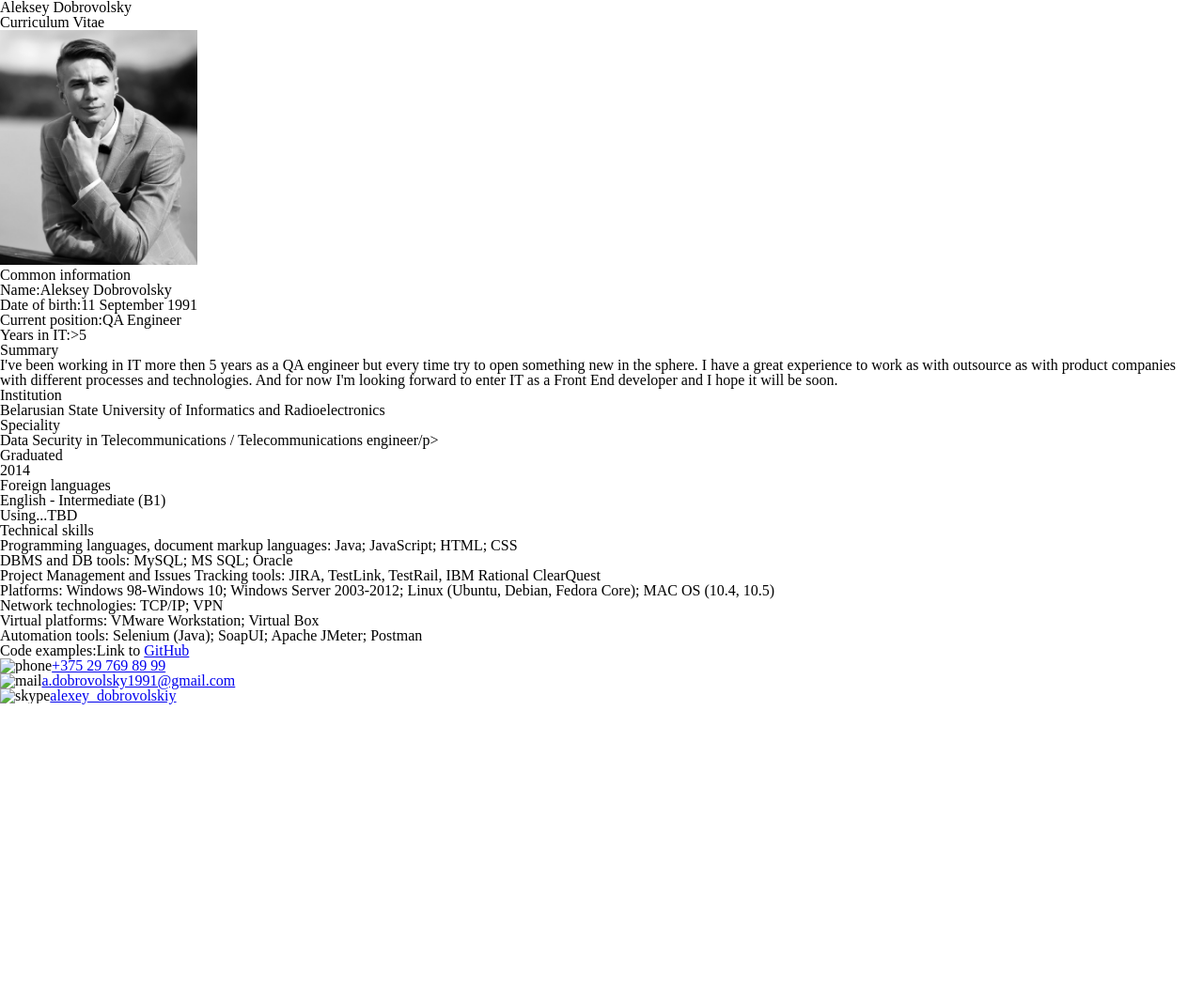
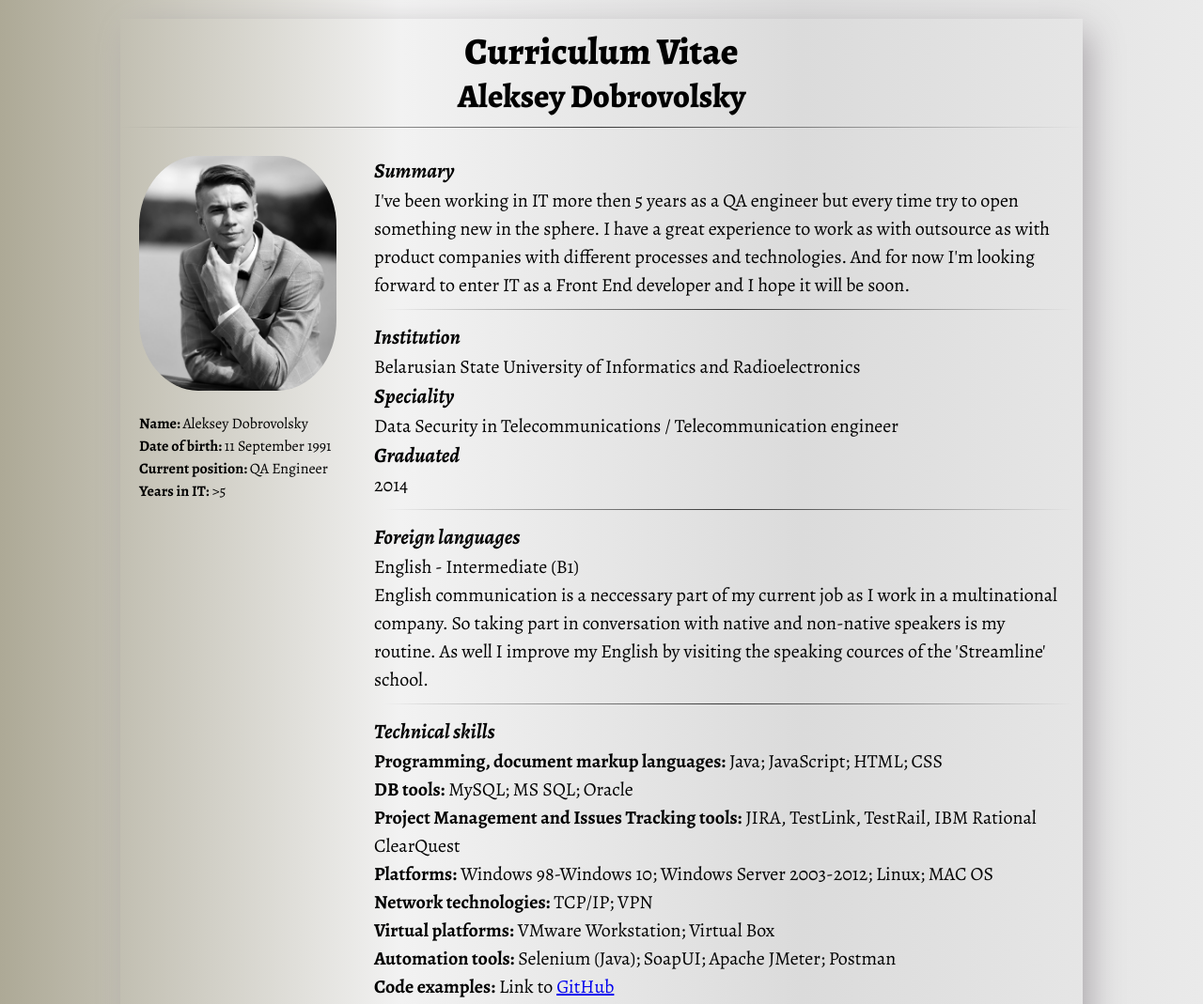
Before and after one commit to AlexD1991/rsschool-2019Q1-cv, a plain HTML site: page index.html in a window 1280 px wide. Shown: the top 1069 px of the page at 94% size. Before the commit the page ends 800 px from the top, so only its background shows below. Drawn offline with Linux system fonts and the light colour scheme.

Commit message:
docs: remove unnecessary files

```diff
--- a/assets/fonts/stylesheet.css
+++ /dev/null
@@ -1,27 +0,0 @@
-@font-face {
-    font-family: 'Alegreya';
-    src: url('Alegreya-Bold.woff2') format('woff2');
-    font-weight: bold;
-    font-style: normal;
-}
-
-@font-face {
-    font-family: 'Alegreya';
-    src: url('Alegreya-BoldItalic.woff2') format('woff2');
-    font-weight: bold;
-    font-style: italic;
-}
-
-@font-face {
-    font-family: 'Alegreya';
-    src: url('Alegreya-Regular.woff2') format('woff2');
-    font-weight: normal;
-    font-style: normal;
-}
-
-@font-face {
-    font-family: 'Alegreya';
-    src: url('Alegreya-ExtraBold.woff2') format('woff2');
-    font-weight: 800;
-    font-style: normal;
-}
--- a/index.html
+++ b/index.html
@@ -7,59 +7,73 @@
     <meta content="ie=edge" http-equiv="X-UA-Compatible">
     <link rel="stylesheet" href="style.css">
     <link rel="stylesheet" href="reset.css">
+    <link rel="stylesheet" href="fontello.css">
     <title>Curriculum Vitae</title>
 </head>
 <body>
+<div class="wrap">
     <header class="header">
+        <p>Curriculum Vitae</p>
         <h1>Aleksey Dobrovolsky</h1>
-    <p>Curriculum Vitae</p>
     </header>
     <main class="main">
-    <aside class="contact">
+        <aside class="aside">
             <img src="assets/image_resized.png" alt="Aleksey Dobrovolsky photo">
-        <h2>Common information</h2>
-        <p><strong>Name:</strong>Aleksey Dobrovolsky</p>
-        <p><strong>Date of birth:</strong>11 September 1991</p>
-        <p><strong>Current position:</strong>QA Engineer</p>
-        <p><strong>Years in IT:</strong>>5</p>
+            <p><strong>Name: </strong>Aleksey Dobrovolsky</p>
+            <p><strong>Date of birth: </strong>11 September 1991</p>
+            <p><strong>Current position: </strong>QA Engineer</p>
+            <p><strong>Years in IT: </strong>>5</p>
         </aside>
-    <section>
+        <section class="section">
             <article class="summary">
                 <h2>Summary</h2>
-            <p>I've been working in IT more then 5 years as a QA engineer but every time try to open something new in
-                the sphere. I have a great experience to work as with outsource as with product companies with different
-                processes and technologies. And for now I'm looking forward to enter IT as a Front End developer and I
+                <p>I've been working in IT more then 5 years as a QA engineer but every time try to open something new
+                    in
+                    the sphere. I have a great experience to work as with outsource as with product companies with
+                    different
+                    processes and technologies. And for now I'm looking forward to enter IT as a Front End developer and
+                    I
                     hope it will be soon.</p>
             </article>
+            <div class="line"></div>
             <article class="education">
                 <h2>Institution</h2>
                 <p>Belarusian State University of Informatics and Radioelectronics</p>
                 <h2>Speciality</h2>
-            <p>Data Security in Telecommunications / Telecommunications engineer/p>
+                <p>Data Security in Telecommunications / Telecommunication engineer
                 <h2>Graduated</h2>
                 <p>2014</p>
             </article>
+            <div class="line"></div>
             <article class="language">
                 <h2>Foreign languages</h2>
-            <p>English - Intermediate (B1)<br>Using...TBD</p>
+                <p>English - Intermediate (B1)<br>English communication is a neccessary part
+                    of my current job as I work in a multinational company. So taking part in
+                    conversation with native and non-native speakers is my routine. As well
+                    I improve my English by visiting the speaking cources of the 'Streamline'
+                    school.</p>
             </article>
+            <div class="line"></div>
             <article class="skill">
                 <h2>Technical skills</h2>
-            <p><strong>Programming languages, document markup languages:</strong> Java; JavaScript; HTML; CSS</p>
-            <p><strong>DBMS and DB tools:</strong> MySQL; MS SQL; Oracle</p>
-            <p><strong>Project Management and Issues Tracking tools:</strong> JIRA, TestLink, TestRail, IBM Rational ClearQuest</p>
-            <p><strong>Platforms:</strong> Windows 98-Windows 10; Windows Server 2003-2012; Linux (Ubuntu, Debian, Fedora Core); MAC OS (10.4, 10.5)</p>
+                <p><strong>Programming, document markup languages:</strong> Java; JavaScript; HTML; CSS</p>
+                <p><strong>DB tools:</strong> MySQL; MS SQL; Oracle</p>
+                <p><strong>Project Management and Issues Tracking tools:</strong> JIRA, TestLink, TestRail, IBM Rational
+                    ClearQuest</p>
+                <p><strong>Platforms:</strong> Windows 98-Windows 10; Windows Server 2003-2012; Linux; MAC OS</p>
                 <p><strong>Network technologies:</strong> TCP/IP; VPN</p>
                 <p><strong>Virtual platforms:</strong> VMware Workstation; Virtual Box</p>
                 <p><strong>Automation tools:</strong> Selenium (Java); SoapUI; Apache JMeter; Postman</p>
-            <p><strong>Code examples:</strong>Link to <a href="https://github.com/AlexD1991">GitHub</a></p>
+                <p><strong>Code examples:</strong> Link to <a href="https://github.com/AlexD1991">GitHub</a></p>
             </article>
         </section>
     </main>
-<footer>
-    <address><img src="#" alt="phone"><a href="tel:375297698999">+375 29 769 89 99</a></address>
-    <address><img src="#" alt="mail"><a href="mailto:a.dobrovolsky1991@gmail.com">a.dobrovolsky1991@gmail.com</a></address>
-    <address><img src="#" alt="skype"><a href="skype:alexey_dobrovolskiy?chat">alexey_dobrovolskiy</a></address>
+    <footer class="footer">
+        <address><a href="tel:375297698999"><i class="icon-mobile">+375 29 769 89 99</i></a></address>
+        <address><a href="mailto:a.dobrovolsky1991@gmail.com"><i class="icon-mail">a.dobrovolsky1991@gmail.com</i></a>
+        </address>
+        <address><a href="skype:alexey_dobrovolskiy?chat"><i class="icon-skype">alexey_dobrovolskiy</i></a></address>
     </footer>
+</div>
 </body>
 </html>
--- a/reset.css
+++ b/reset.css
@@ -3,19 +3,7 @@
    License: none (public domain)
 */
 
-html, body, div, span, applet, object, iframe,
-h1, h2, h3, h4, h5, h6, p, blockquote, pre,
-a, abbr, acronym, address, big, cite, code,
-del, dfn, em, img, ins, kbd, q, s, samp,
-small, strike, strong, sub, sup, tt, var,
-b, u, i, center,
-dl, dt, dd, ol, ul, li,
-fieldset, form, label, legend,
-table, caption, tbody, tfoot, thead, tr, th, td,
-article, aside, canvas, details, embed,
-figure, figcaption, footer, header, hgroup,
-menu, nav, output, ruby, section, summary,
-time, mark, audio, video {
+* {
 	margin: 0;
 	padding: 0;
 	border: 0;
--- a/style.css
+++ b/style.css
@@ -0,0 +1,171 @@
+@font-face {
+    font-family: 'Alegreya';
+    font-style: italic;
+    font-weight: 700;
+    src: local('Alegreya Bold Italic'), local('Alegreya-BoldItalic'), url("assets/fonts/Alegreya-BoldItalic.woff2") format('woff2');
+    unicode-range: U+0000-00FF, U+0131, U+0152-0153, U+02BB-02BC, U+02C6, U+02DA, U+02DC, U+2000-206F, U+2074, U+20AC, U+2122, U+2191, U+2193, U+2212, U+2215, U+FEFF, U+FFFD;
+}
+
+@font-face {
+    font-family: 'Alegreya';
+    font-style: normal;
+    font-weight: 400;
+    src: local('Alegreya Regular'), local('Alegreya-Regular'), url("assets/fonts/Alegreya-Regular.woff2") format('woff2');
+    unicode-range: U+0000-00FF, U+0131, U+0152-0153, U+02BB-02BC, U+02C6, U+02DA, U+02DC, U+2000-206F, U+2074, U+20AC, U+2122, U+2191, U+2193, U+2212, U+2215, U+FEFF, U+FFFD;
+}
+
+@font-face {
+    font-family: 'Alegreya';
+    font-style: normal;
+    font-weight: 700;
+    src: local('Alegreya Bold'), local('Alegreya-Bold'), url("assets/fonts/Alegreya-Bold.woff2") format('woff2');
+    unicode-range: U+0000-00FF, U+0131, U+0152-0153, U+02BB-02BC, U+02C6, U+02DA, U+02DC, U+2000-206F, U+2074, U+20AC, U+2122, U+2191, U+2193, U+2212, U+2215, U+FEFF, U+FFFD;
+}
+
+@font-face {
+    font-family: 'Alegreya';
+    font-style: normal;
+    font-weight: 800;
+    src: local('Alegreya ExtraBold'), local('Alegreya-ExtraBold'), url("assets/fonts/Alegreya-ExtraBold.woff2") format('woff2');
+    unicode-range: U+0000-00FF, U+0131, U+0152-0153, U+02BB-02BC, U+02C6, U+02DA, U+02DC, U+2000-206F, U+2074, U+20AC, U+2122, U+2191, U+2193, U+2212, U+2215, U+FEFF, U+FFFD;
+}
+
+@keyframes shake {
+    0% { transform: translate(1px, 1px) rotate(0deg); }
+    10% { transform: translate(-1px, -2px) rotate(-1deg); }
+    20% { transform: translate(-3px, 0px) rotate(1deg); }
+    30% { transform: translate(3px, 2px) rotate(0deg); }
+    40% { transform: translate(1px, -1px) rotate(1deg); }
+    50% { transform: translate(-1px, 2px) rotate(-1deg); }
+    60% { transform: translate(-3px, 1px) rotate(0deg); }
+    70% { transform: translate(3px, 1px) rotate(-1deg); }
+    80% { transform: translate(-1px, -1px) rotate(1deg); }
+    90% { transform: translate(1px, 2px) rotate(0deg); }
+    100% { transform: translate(1px, -2px) rotate(-1deg); }
+}
+
+:root {
+    --border-image: linear-gradient(to right, rgba(0, 0, 0, 0), rgba(0, 0, 0, 0.75), rgba(0, 0, 0, 0)) 1;
+}
+
+body {
+    background: #ADA996;  /* fallback for old browsers */
+    background: -webkit-linear-gradient(to left, #EAEAEA, #DBDBDB, #F2F2F2, #ADA996);  /* Chrome 10-25, Safari 5.1-6 */
+    background: linear-gradient(to left, #EAEAEA, #DBDBDB, #F2F2F2, #ADA996); /* W3C, IE 10+/ Edge, Firefox 16+, Chrome 26+, Opera 12+, Safari 7+ */
+}
+
+.wrap {
+    max-width: 1024px;
+    min-width: 700px;
+    margin: 20px auto;
+    -webkit-box-shadow: 10px 10px 35px -5px rgba(166,161,166,1);
+    -moz-box-shadow: 10px 10px 35px -5px rgba(166,161,166,1);
+    box-shadow: 10px 10px 35px -5px rgba(166,161,166,1);
+}
+
+.header {
+    margin: 10px auto;
+    text-align: center;
+    border-bottom: 1px solid;
+    border-image: var(--border-image);
+}
+
+.header h1 {
+    font-family: "Alegreya", sans-serif;
+    font-weight: 800;
+    font-size: 35px;
+    display: block;
+    margin: 0 0 15px 0;
+}
+
+.header p {
+    font-family: "Alegreya", sans-serif;
+    font-weight: 800;
+    font-size: 40px;
+    display:inline-block;
+    margin: 15px auto 10px;
+}
+
+.main {
+    display: flex;
+}
+
+.aside {
+    margin: 20px;
+}
+
+.aside p {
+    font-family: "Alegreya", sans-serif;
+    font-weight: 400;
+    font-size: 16px;
+    line-height: 1.5;
+}
+
+.aside strong{
+    font-weight: 700;
+}
+
+.section {
+    margin: 20px;
+}
+
+.section h2 {
+    font-family: "Alegreya", sans-serif;
+    font-weight: 700;
+    font-style: italic;
+    font-size: 22px;
+    line-height: 1.5;
+}
+
+.section p, a {
+    font-family: "Alegreya", sans-serif;
+    font-weight: 400;
+    font-size: 20px;
+    line-height: 1.5;
+}
+
+.section p strong{
+    font-family: "Alegreya", sans-serif;
+    font-weight: 700;
+    font-size: 20px;
+    line-height: 1.5;
+}
+
+.footer {
+    text-align: center;
+    border-top: 1px solid;
+    border-image: var(--border-image);
+}
+
+.footer address {
+    display: inline-block;
+    margin: 20px 20px;
+}
+
+.footer a,i {
+    text-decoration: none;
+    color: black;
+    font-family: "Alegreya", sans-serif;
+    font-weight: 400;
+    font-size: 20px;
+    line-height: 1.5;
+}
+
+.footer i:hover {
+    display: inline-block;
+    animation: shake 0.5s;
+    animation-iteration-count: infinite;
+}
+
+.aside img {
+    border-radius: 30%;
+    margin: 0 0 20px 0;
+}
+
+.line {
+    display: inline-block;
+    margin: 10px;
+    height: 1px;
+    width: 100%;
+    background: linear-gradient(to right, rgba(0, 0, 0, 0), rgba(0, 0, 0, 0.75), rgba(0, 0, 0, 0));
+}
```
Also changed, not shown: assets/fonts/demo.html (deleted, +0 -285 lines), image_resized.png (deleted), 1 other file. Lines whose indentation alone changed are shown as unchanged.
